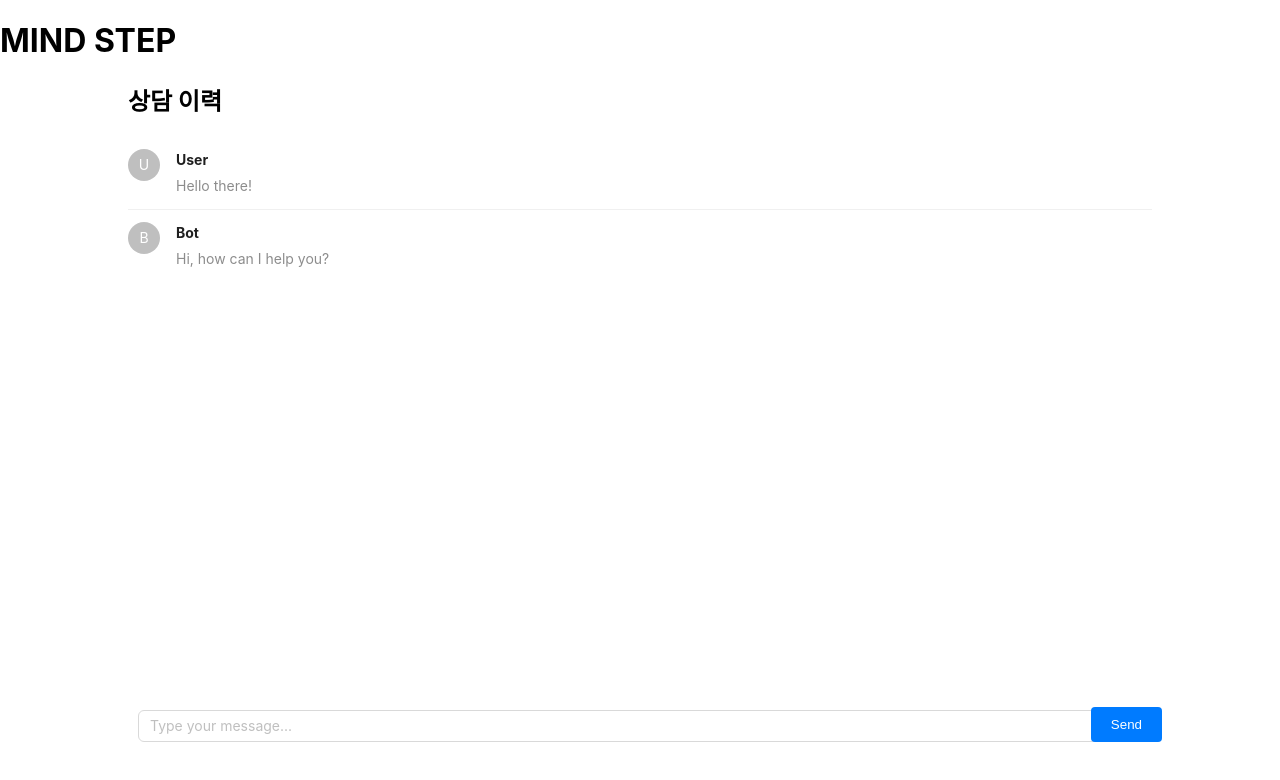
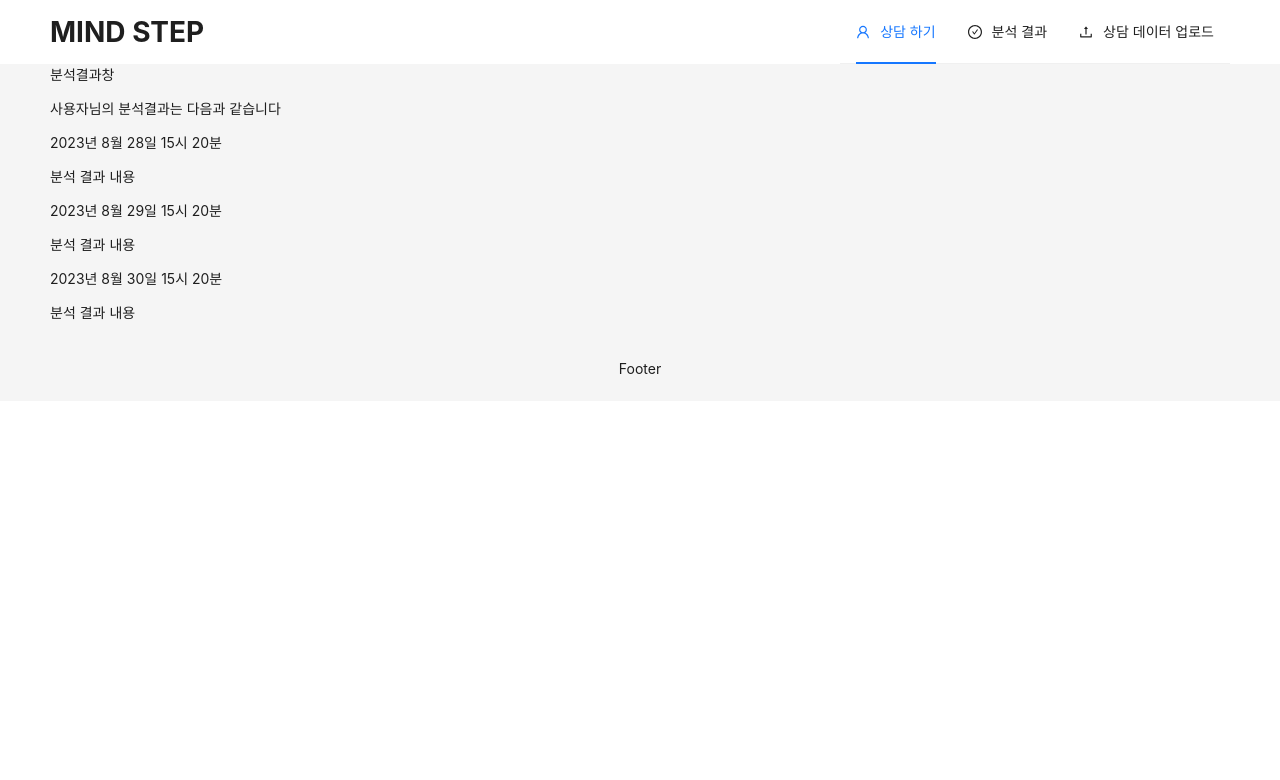
Before and after one commit to IDKNWHORU/MIND_STEP_CLIENT, a React (Create React App) app: page /history in a window 1280 px wide. Shown: the top 780 px of the page. Built offline with nearby package versions, Linux system fonts and the light colour scheme.

Commit message:
add navigation another menu

```diff
--- a/package.json
+++ b/package.json
@@ -10,6 +10,7 @@
     "gh-pages": "^6.0.0",
     "react": "^18.2.0",
     "react-dom": "^18.2.0",
+    "react-router-dom": "^6.15.0",
     "react-scripts": "5.0.1",
     "web-vitals": "^2.1.4"
   },
--- a/src/App.css
+++ b/src/App.css
@@ -2,36 +2,15 @@
   text-align: center;
 }
 
-.App-logo {
-  height: 40vmin;
-  pointer-events: none;
-}
-
-@media (prefers-reduced-motion: no-preference) {
-  .App-logo {
-    animation: App-logo-spin infinite 20s linear;
-  }
-}
-
-.App-header {
-  background-color: #282c34;
-  min-height: 100vh;
-  display: flex;
-  flex-direction: column;
-  align-items: center;
-  justify-content: center;
-  font-size: calc(10px + 2vmin);
-  color: white;
-}
-
-.App-link {
-  color: #61dafb;
+.nav-header {
+  background-color: #fff;
 }
 
 @keyframes App-logo-spin {
   from {
     transform: rotate(0deg);
   }
+
   to {
     transform: rotate(360deg);
   }
--- a/src/App.jsx
+++ b/src/App.jsx
@@ -2,17 +2,42 @@ import './App.css';
 import { Counseling } from './pages/Counseling';
 import { MyHistory } from './pages/MyHistory';
 import { Upload } from './pages/Upload';
+import { Layout, Menu } from 'antd';
+import { UserOutlined, CheckCircleOutlined, UploadOutlined } from '@ant-design/icons';
+import { BrowserRouter as Router, Route, Routes, Link } from 'react-router-dom';
+
+const { Header, Content, Footer } = Layout;
 
 function App() {
   return (
-    <>
-      <h1>MIND STEP</h1>
-      <div className="chat-container">
-        <Counseling />
-      </div>
-      {/* <MyHistory></MyHistory> */}
-      {/* <Upload /> */}
-    </>
+    <Router>
+      <Layout>
+        <Header className="nav-header" style={{ display: 'flex', justifyContent: 'space-between', alignItems: 'center' }}>
+          <h1>MIND STEP</h1>
+          <Menu theme="light" mode="horizontal" defaultSelectedKeys={['1']}>
+            <Menu.Item key="1" icon={<UserOutlined />}>
+              <Link to="/">상담 하기</Link>
+            </Menu.Item>
+            <Menu.Item key="2" icon={<CheckCircleOutlined />}>
+              <Link to="/history">분석 결과</Link>
+            </Menu.Item>
+            <Menu.Item key="3" icon={<UploadOutlined />}>
+              <Link to="/upload">상담 데이터 업로드</Link>
+            </Menu.Item>
+          </Menu>
+        </Header>
+        <Content style={{ padding: '0 50px' }}>
+          <Routes>
+            <Route path="/" element={<div className="chat-container">
+              <Counseling />
+            </div>} />
+            <Route path="/history" element={<MyHistory />} />
+            <Route path="/upload" element={<Upload />} />
+          </Routes>
+        </Content>
+        <Footer style={{ textAlign: 'center' }}>Footer</Footer>
+      </Layout>
+    </Router>
   );
 }
 
--- a/src/pages/Counseling.jsx
+++ b/src/pages/Counseling.jsx
@@ -1,8 +1,6 @@
+import { Avatar, Input, List } from 'antd';
 import { useState } from "react";
-import "./Counseling.css"
-import { List, Avatar, Typography, Input, Button } from 'antd';
-
-const { Text } = Typography;
+import "./Counseling.css";
 
 const chatData = [
     { id: 1, sender: 'User', message: 'Hello there!' },
@@ -11,7 +9,6 @@ const chatData = [
 
 export const Counseling = _ => {
     const [message, setMessage] = useState("");
-    const [messages, setMessages] = useState([]);
 
     return <>
         <h2>상담 이력</h2>
```
Also changed, not shown: 1 other file (tests, documents, lock files or other folders).
